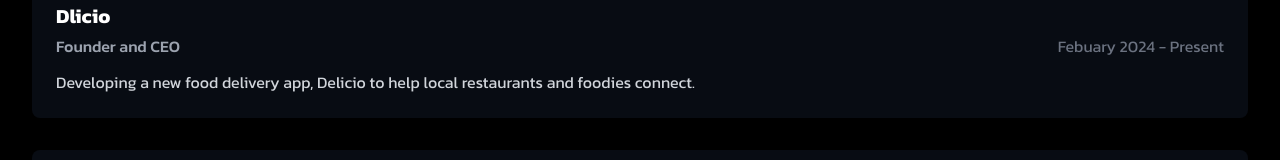
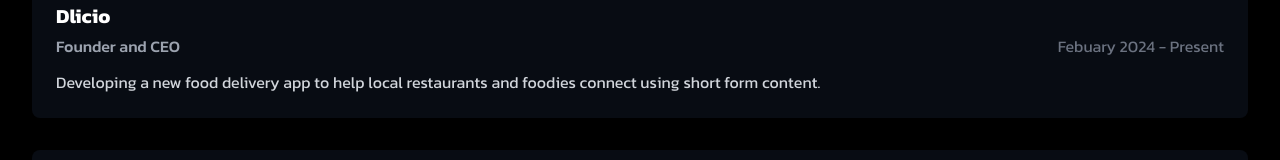
Before and after one commit to Mikop22/mikop22.github.io, a React (Vite) app: page / in a window 1280 px wide. Shown: the part 2237-2397 px from the top of the page. Built offline with nearby package versions, Linux system fonts and the light colour scheme.

Commit message:
spelling fix

```diff
--- a/src/App.tsx
+++ b/src/App.tsx
@@ -187,7 +187,7 @@ function App() {
       role: "Founder and CEO",
       period: "Febuary 2024 - Present",
       description:
-        "Developing a new food delivery app, Delicio to help local restaurants and foodies connect.",
+        "Developing a new food delivery app to help local restaurants and foodies connect using short form content.",
     },
     {
       company: "Computers For Kids Halton",
```
